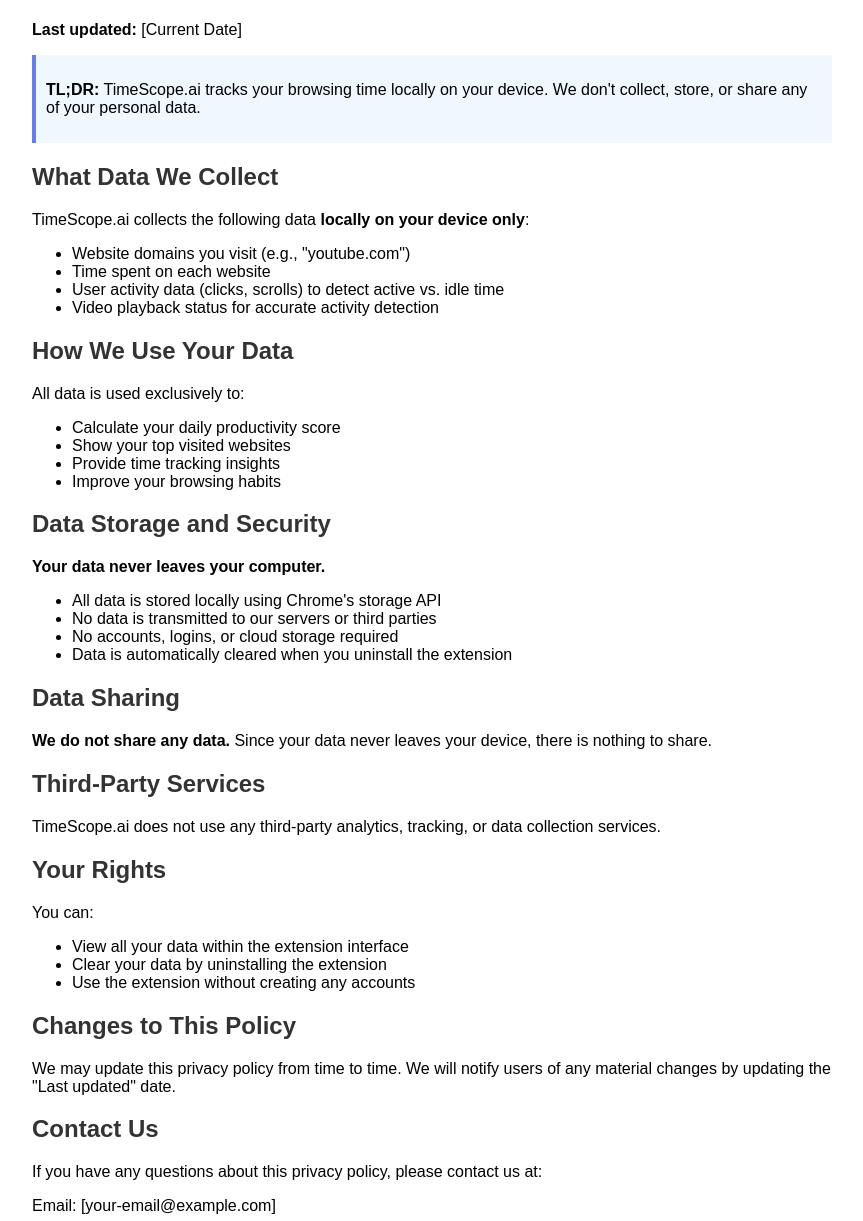
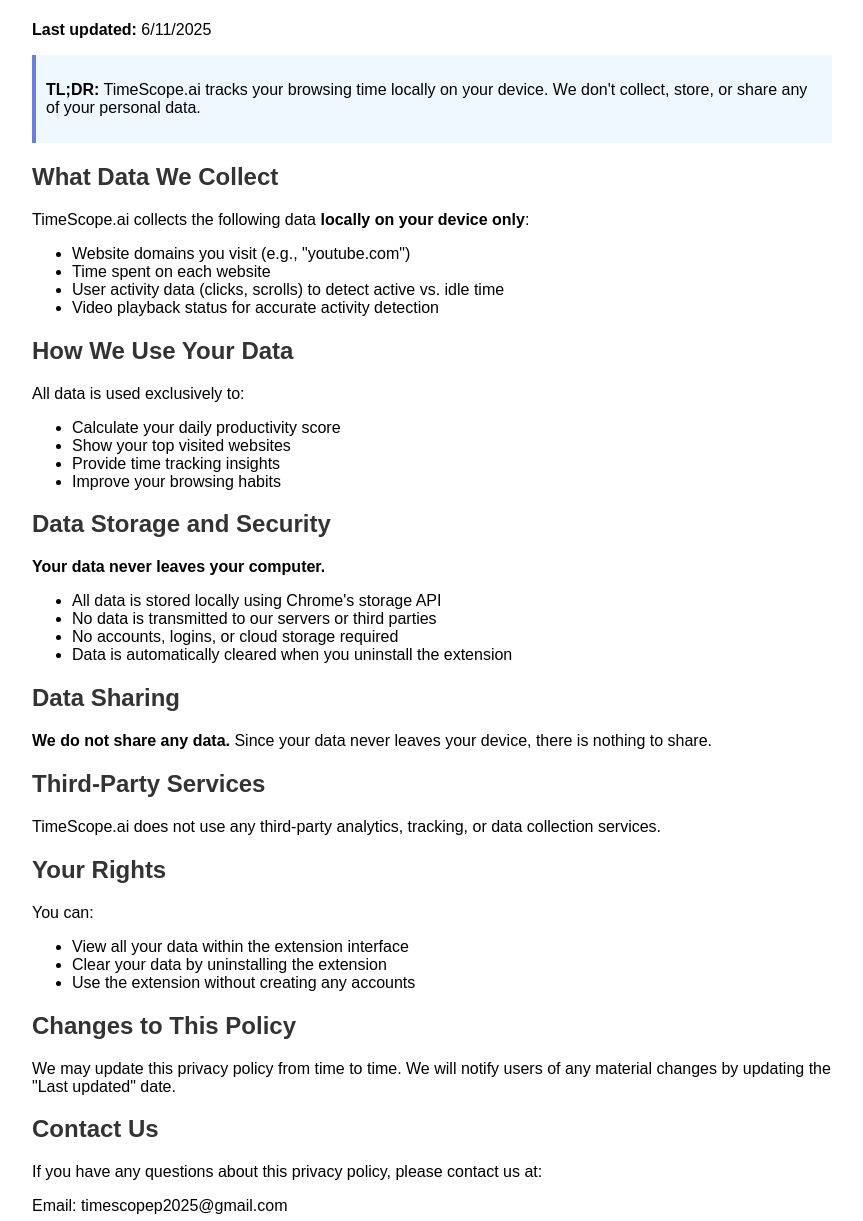
Before and after one commit to junjiequ1459/timescopeai-privacy, a plain HTML site: page index.html in a window 1280 px wide. Shown: the part 79-1300 px from the top of the page, without its empty margins (208-1071 px from the left). Drawn offline with Linux system fonts and the light colour scheme.

Commit message:
Update index.html

```diff
--- a/index.html
+++ b/index.html
@@ -10,7 +10,7 @@
 </head>
 <body>
     <h1>TimeScope.ai Privacy Policy</h1>
-    <p><strong>Last updated:</strong> [Current Date]</p>
+    <p><strong>Last updated:</strong> 6/11/2025 </p>
 
     <div class="highlight">
         <p><strong>TL;DR:</strong> TimeScope.ai tracks your browsing time locally on your device. We don't collect, store, or share any of your personal data.</p>
@@ -62,7 +62,7 @@
 
     <h2>Contact Us</h2>
     <p>If you have any questions about this privacy policy, please contact us at:</p>
-    <p>Email: [your-email@example.com]</p>
+    <p>Email: timescopep2025@gmail.com</p>
 
     <hr>
     <p><em>This privacy policy is effective as of [Current Date] and applies to TimeScope.ai Chrome Extension.</em></p>
```
